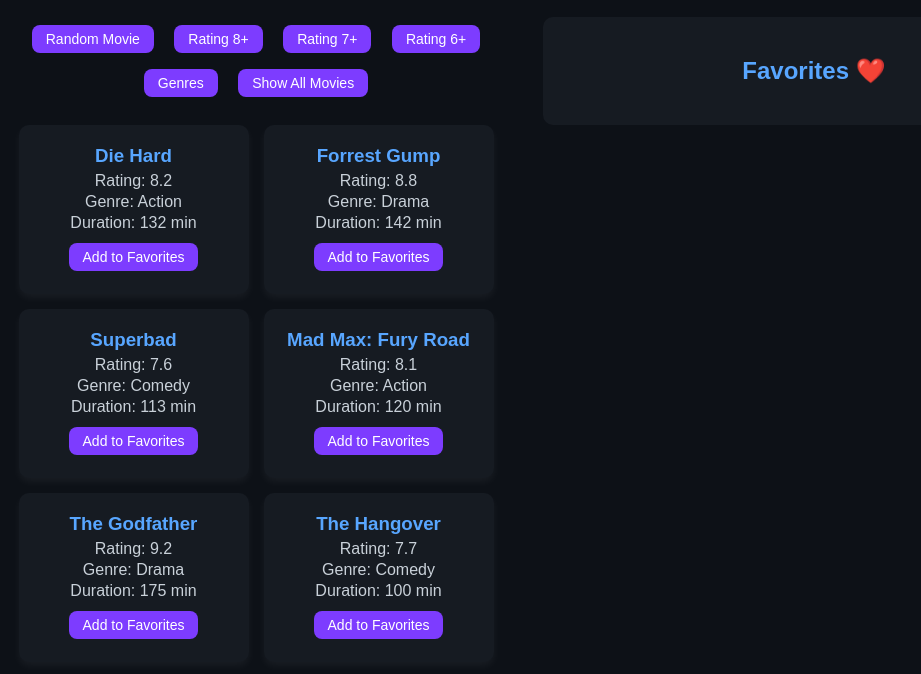
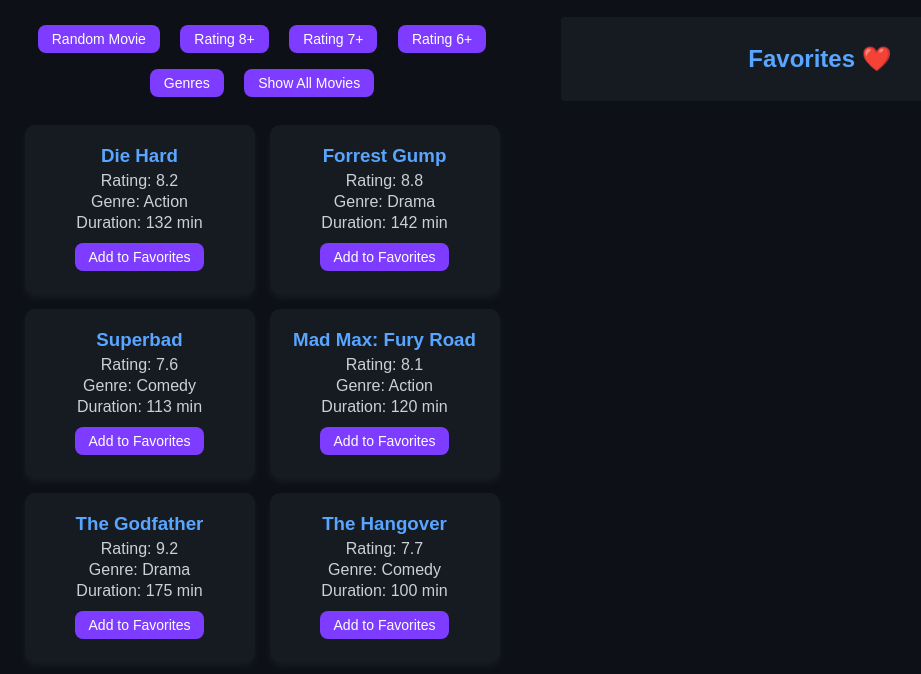
Before and after one commit to ATheofanis/moviesuggestion, a plain HTML site: page index.html in a window 1280 px wide. Shown: the part 81-755 px from the top of the page, without its empty margins (95-1016 px from the left). Drawn offline with Linux system fonts and the light colour scheme.

Commit message:
Update style.css

```diff
--- a/style.css
+++ b/style.css
@@ -25,8 +25,8 @@ h1 {
 
 #favorites-section {
     background-color: #161b22;
-    padding: 20px;
-    border-radius: 10px;
+    padding: 8px;
+    border-radius: 4px;
 }
 
 #favorites-section h2 {
```
